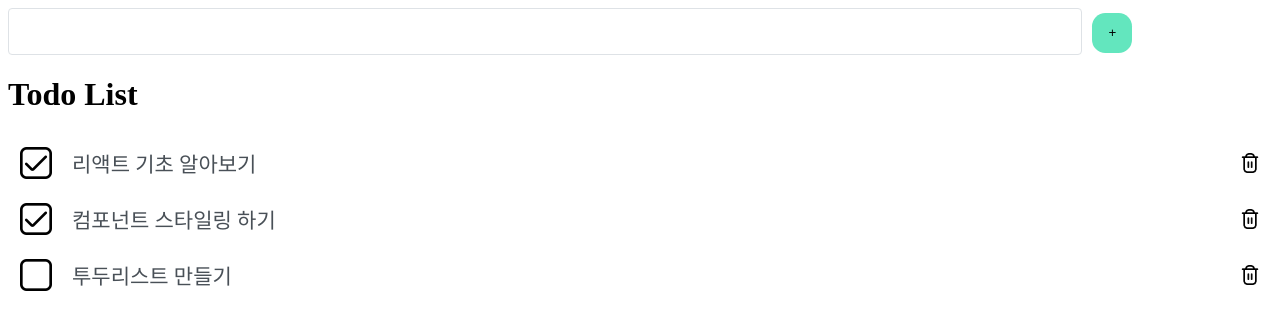
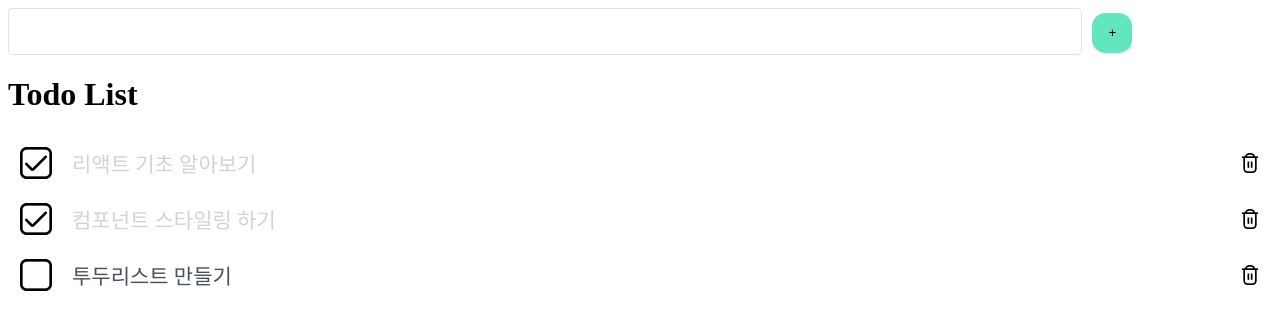
Before and after one commit to HanulK/todo_list, a React (Create React App) app: page / in a window 1280 px wide. Shown: the top 330 px of the page. Built offline with nearby package versions, Linux system fonts and the light colour scheme.

Commit message:
add toggle feature

```diff
--- a/src/App.css
+++ b/src/App.css
@@ -17,12 +17,15 @@
 }
 
 .content {
-    /* width: 300px; */
-    /* height: 50px; */
-    /* border: 1px solid lightblue; */
     font-size: 21px;
     color: #495057;
     flex: 1;
+}
+
+.content.off{
+    flex: 1;
+    font-size: 21px;
+    color: #ced4da;
 }
 
 .check_circle {
--- a/src/App.jsx
+++ b/src/App.jsx
@@ -45,10 +45,20 @@ function App() {
         [todos]
     );
 
+    const onToggle = useCallback(
+        (id) => {
+            setTodos(
+                todos.map((todo) =>
+                todo.id === id ? {...todo, checked: !todo.checked} : todo)
+            )
+        },
+        [todos]
+    );
+
     return (
         <div>
             <TodoCreate onInsert={onInsert}/>
-            <TodoBoard todoList={todos} onRemove={onRemove}/>
+            <TodoBoard todoList={todos} onRemove={onRemove} onToggle={onToggle}/>
         </div>
     );
 }
--- a/src/components/TodoBoard.jsx
+++ b/src/components/TodoBoard.jsx
@@ -1,12 +1,12 @@
 import React, {useState} from "react";
 import TodoItem from "./TodoItem";
 
-function TodoBoard({todoList, onRemove}) {
+function TodoBoard({todoList, onRemove, onToggle}) {
     return (
         <div>
             <h1>Todo List</h1>
             {todoList.map((todo) =>
-            <TodoItem key={todo.id} todo={todo} onRemove={onRemove}/>
+            <TodoItem key={todo.id} todo={todo} onRemove={onRemove} onToggle={onToggle}/>
             )}
         </div>
     );
--- a/src/components/TodoItem.jsx
+++ b/src/components/TodoItem.jsx
@@ -1,13 +1,13 @@
 import React from "react";
 import cn from "classnames";
 
-function TodoItem({todo, onRemove}) {
+function TodoItem({todo, onRemove, onToggle}) {
     const { id, text, checked } = todo;
 
     return(
         <div className="todo-item">
-            <div className={cn('check_circle', {off: checked})}></div>
-            <div className="content">{text}</div>
+            <div className={cn('check_circle', {off: checked})} onClick={() => onToggle(id)}></div>
+            <div className={cn('content', {off: checked})}>{text}</div>
             <div className="remove" onClick={() => onRemove(id)}></div>
         </div>
     );
```
Also changed, not shown: public/manifest.json (added).
